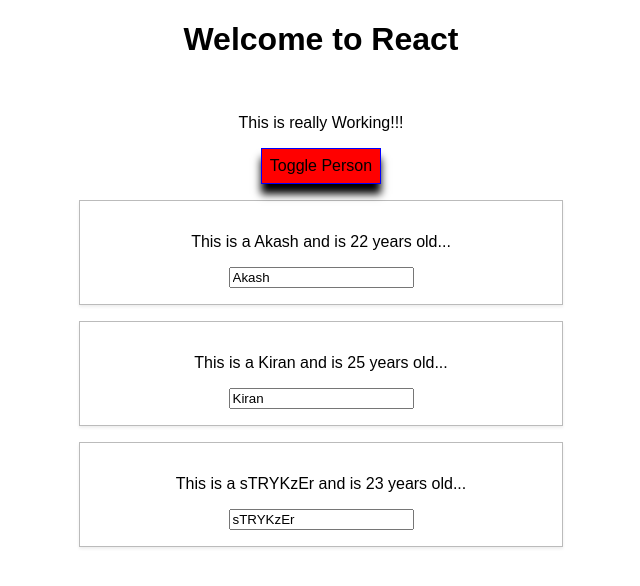
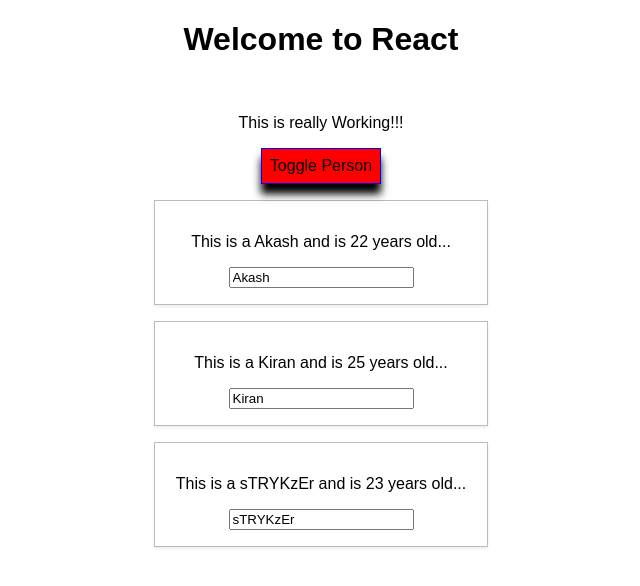
Before and after one commit to paulakash36/react-complete-guide, a React (Create React App) app: page / in a window 1280 px wide. Both pictures are taken after a click on the button "Toggle Person". Shown: the top 586 px of the page, without its empty margins (319-959 px from the left). Built offline with nearby package versions, Linux system fonts and the light colour scheme.

Commit message:
Introducing Styled Components

```diff
--- a/package.json
+++ b/package.json
@@ -6,7 +6,8 @@
     "radium": "^0.26.1",
     "react": "^16.13.1",
     "react-dom": "^16.13.1",
-    "react-scripts": "1.1.5"
+    "react-scripts": "1.1.5",
+    "styled-components": "^5.2.1"
   },
   "scripts": {
     "start": "react-scripts start",
--- a/src/App.js
+++ b/src/App.js
@@ -1,7 +1,7 @@
 import React, { Component } from 'react';
 import Person from './Person/Person';
 import './App.css';
-import Radium, {StyleRoot} from 'radium';
+// import Radium, {StyleRoot} from 'radium';
 
 class App extends Component {
 
@@ -109,7 +109,7 @@
 
 
     return (
-      <StyleRoot>
+      // <StyleRoot>
       <div className="App">
         <header className="App-header">
           <h1 className="App-title">Welcome to React</h1>
@@ -119,9 +119,9 @@
         <button style={style} onClick = {this.togglePersonHandler}>Toggle Person</button>
         {person}
       </div>
-    </StyleRoot>
+    // </StyleRoot>
     );
   }
 }
 
-export default Radium(App);
+export default App;
--- a/src/Person/Person.css
+++ b/src/Person/Person.css
@@ -1,8 +1,8 @@
-.Person {
+/* .Person {
     width:60%;
     margin: 16px auto;
     border: 1px solid #bbb;
     box-shadow: 0 2px 3px #eee;
     padding: 16px;
     text-align: center;
-}
+} */
--- a/src/Person/Person.js
+++ b/src/Person/Person.js
@@ -1,19 +1,37 @@
 import React from 'react';
-import './Person.css';
-import Radium from 'radium';
+// import './Person.css';
+// import Radium from 'radium';
+import styled from 'styled-components';
+
+const StyledDiv = styled.div`
+    width:60%;
+    margin: 16px auto;
+    border: 1px solid #bbb;
+    box-shadow: 0 2px 3px #eee;
+    padding: 16px;
+    text-align: center;
+
+    @media (min-width : 400px) {
+            width: 300px;
+    }
+` ;
+
+
 const person = (props) => {
-    const style = {
-        '@media (min-width : 500px)' : {
-            width: '450px'
-        }
-    }
+    // const style = {
+    //     '@media (min-width : 500px)' : {
+    //         width: '450px'
+    //     }
+    // }
     return (
-        <div className="Person" style={style}>
+        // <div className="Person" style={style}>
+        <StyledDiv>
             <p onClick={props.click}>This is a {props.name} and is {props.age} years old...</p>
             <p>{props.children}</p>
             <input type="text" onChange={props.changed} value={props.name}></input>
-        </div>
+        </StyledDiv>
+        // </div>
     )
 }
 
-export default Radium(person);
+export default person;
```
Also changed, not shown: 1 other file (tests, documents, lock files or other folders).
